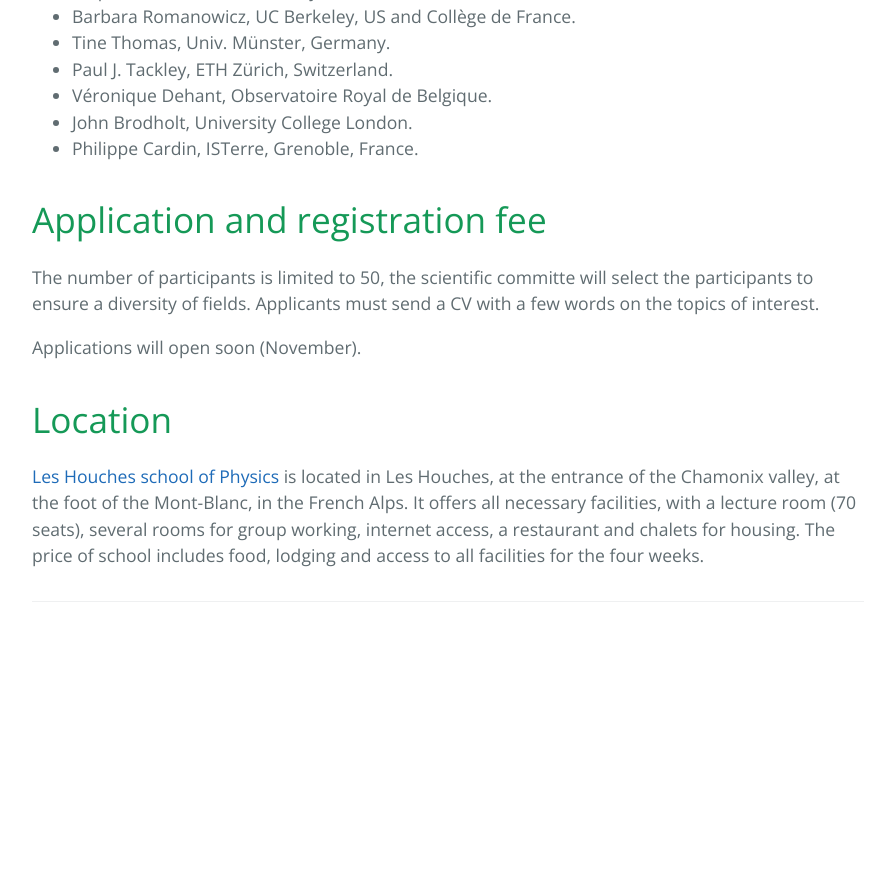
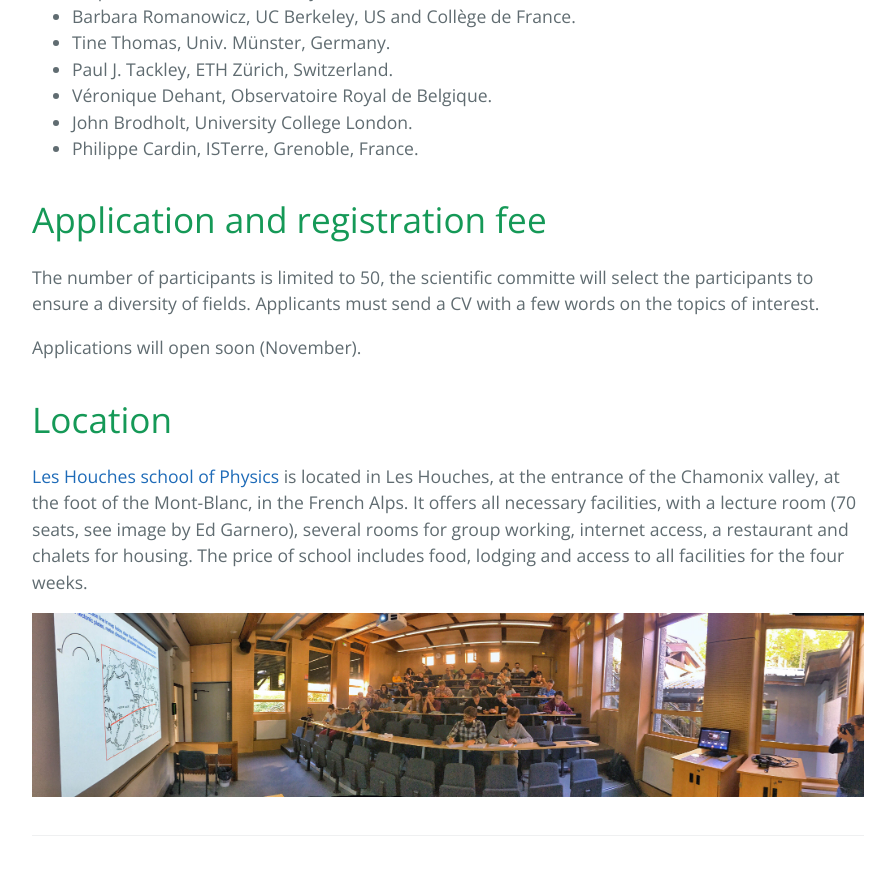
Before and after one commit to coremantlehouches/coremantlehouches.github.io, a Jekyll site: the page built from index.md, in a window 1280 px wide and 900 px high, scrolled down 839 px. Shown: the top 875 px of the window, without its empty margins (192-1087 px from the left). Built offline with Jekyll 4.4.1, drawn with Linux system fonts in a browser that asks for light colours; before the commit the page ends 1505 px from its top, so only the background shows below that.

Commit message:
add an image of the lecture room

```diff
--- a/index.md
+++ b/index.md
@@ -45,7 +45,9 @@ Applications will open soon (November).
 [Les Houches school of Physics](https://www.houches-school-physics.com/)
 is located in Les Houches, at the entrance of the Chamonix valley, at
 the foot of the Mont-Blanc, in the French Alps. It offers all
-necessary facilities, with a lecture room (70 seats), several rooms
+necessary facilities, with a lecture room (70 seats, see image by Ed Garnero), several rooms
 for group working, internet access, a restaurant and chalets for
 housing. The price of school includes food, lodging and access to all
 facilities for the four weeks.
+
+![LectureRoom](./assets/images/LectureRoom.jpg)
```
Also changed, not shown: assets/images/LectureRoom.jpg (added).
